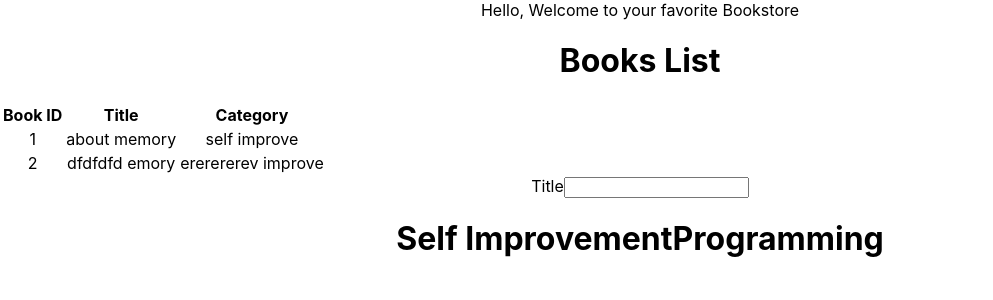
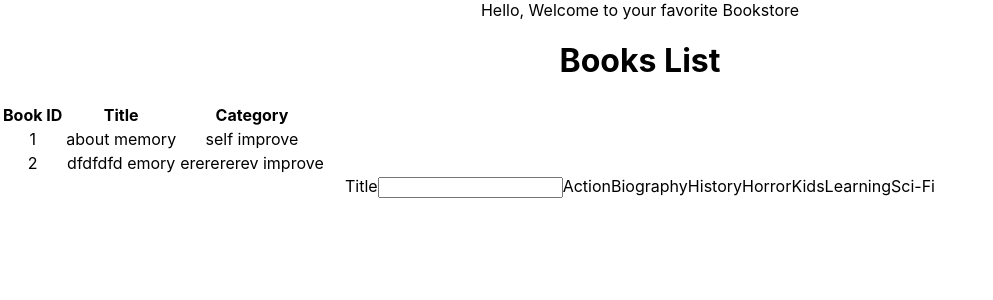
Before and after one commit to anewman15/bookstore-react, a React (Create React App) app: page / in a window 1280 px wide. Shown: the top 300 px of the page, without its empty margins (0-993 px from the left). Built offline with nearby package versions, Linux system fonts and the light colour scheme.

Commit message:
Add categories array in App.js

```diff
--- a/src/components/App.js
+++ b/src/components/App.js
@@ -2,12 +2,15 @@ import '../App.css';
 import BooksList from '../containers/BooksList';
 import BooksForm from '../containers/BooksForm';
 
-const App = () => (
-  <div className="App">
-    Hello, Welcome to your favorite Bookstore
-    <BooksList />
-    <BooksForm categories={['Self Improvement', 'Programming']} />
-  </div>
-);
+const App = () => {
+  const categories = ['Action', 'Biography', 'History', 'Horror', 'Kids', 'Learning', 'Sci-Fi'];
+  return (
+    <div className="App">
+      Hello, Welcome to your favorite Bookstore
+      <BooksList />
+      <BooksForm categories={categories} />
+    </div>
+  );
+};
 
 export default App;
--- a/src/containers/BooksForm.js
+++ b/src/containers/BooksForm.js
@@ -9,9 +9,9 @@ const BooksForm = props => {
         Title
         <input type="text" name="title" id="title" />
       </label>
-      <h1>
+      <span>
         {categories}
-      </h1>
+      </span>
     </form>
   );
 };
```
